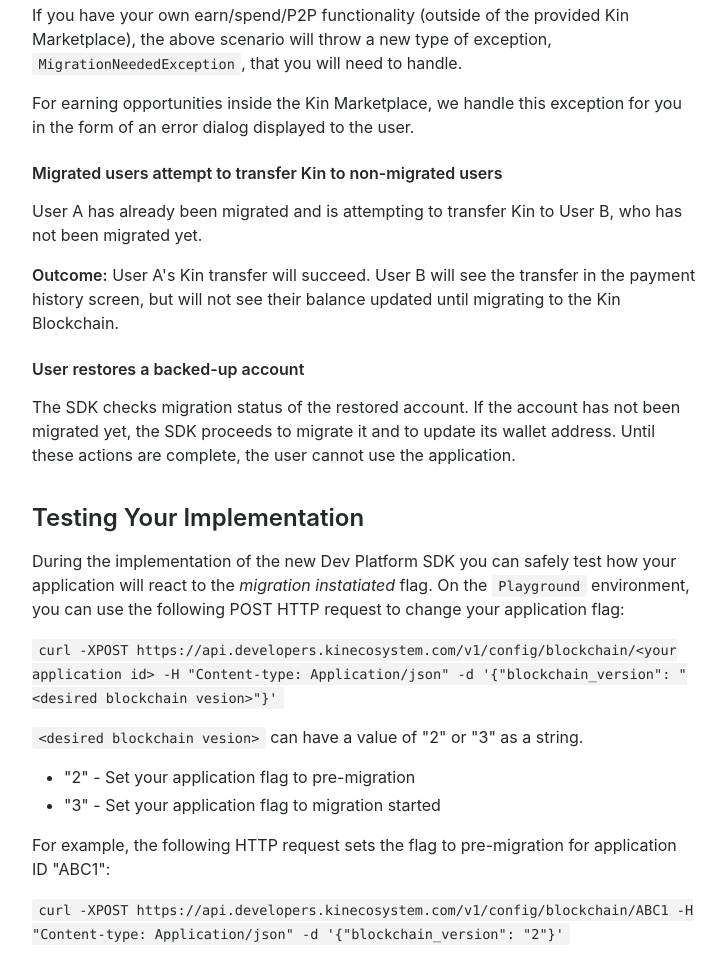
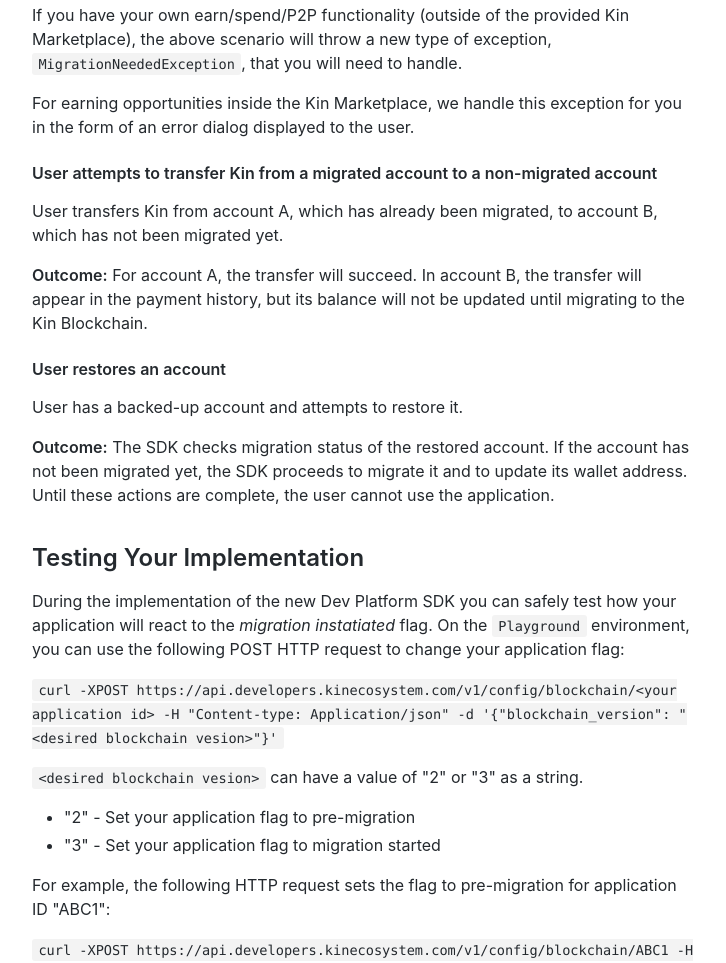
Before and after one commit to kinecosystem/kin-ecosystem-sdk-docs, a plain HTML site: page docs/migration_android.html in a window 1280 px wide. Shown: the part 5044-6007 px from the top of the page, without its empty margins (276-1002 px from the left). Drawn offline with nearby package versions, Linux system fonts and the light colour scheme.

Commit message:
Deploy website
Deploy website version based on c97e899a3fc0b4ca0d8aa7788b53e813057d570c

```diff
--- a/docs/migration_android.html
+++ b/docs/migration_android.html
@@ -178,11 +178,12 @@
 <p><strong>Outcome:</strong> The user will not be able to earn/spend Kins until <code>Kin.start()</code> is called again.</p>
 <p>If you have your own earn/spend/P2P functionality (outside of the provided Kin Marketplace), the above scenario will throw a new type of exception, <code>MigrationNeededException</code>, that you will need to handle.</p>
 <p>For earning opportunities inside the Kin Marketplace, we handle this exception for you in the form of an error dialog displayed to the user.</p>
-<h4><a class="anchor" aria-hidden="true" id="migrated-users-attempt-to-transfer-kin-to-non-migrated-users"></a><a href="#migrated-users-attempt-to-transfer-kin-to-non-migrated-users" aria-hidden="true" class="hash-link"><svg class="hash-link-icon" aria-hidden="true" height="16" version="1.1" viewBox="0 0 16 16" width="16"><path fill-rule="evenodd" d="M4 9h1v1H4c-1.5 0-3-1.69-3-3.5S2.55 3 4 3h4c1.45 0 3 1.69 3 3.5 0 1.41-.91 2.72-2 3.25V8.59c.58-.45 1-1.27 1-2.09C10 5.22 8.98 4 8 4H4c-.98 0-2 1.22-2 2.5S3 9 4 9zm9-3h-1v1h1c1 0 2 1.22 2 2.5S13.98 12 13 12H9c-.98 0-2-1.22-2-2.5 0-.83.42-1.64 1-2.09V6.25c-1.09.53-2 1.84-2 3.25C6 11.31 7.55 13 9 13h4c1.45 0 3-1.69 3-3.5S14.5 6 13 6z"></path></svg></a>Migrated users attempt to transfer Kin to non-migrated users</h4>
-<p>User A has already been migrated and is attempting to transfer Kin to User B, who has not been migrated yet.</p>
-<p><strong>Outcome:</strong> User A's Kin transfer will succeed. User B will see the transfer in the payment history screen, but will not see their balance updated until migrating to the Kin Blockchain.</p>
-<h4><a class="anchor" aria-hidden="true" id="user-restores-a-backed-up-account"></a><a href="#user-restores-a-backed-up-account" aria-hidden="true" class="hash-link"><svg class="hash-link-icon" aria-hidden="true" height="16" version="1.1" viewBox="0 0 16 16" width="16"><path fill-rule="evenodd" d="M4 9h1v1H4c-1.5 0-3-1.69-3-3.5S2.55 3 4 3h4c1.45 0 3 1.69 3 3.5 0 1.41-.91 2.72-2 3.25V8.59c.58-.45 1-1.27 1-2.09C10 5.22 8.98 4 8 4H4c-.98 0-2 1.22-2 2.5S3 9 4 9zm9-3h-1v1h1c1 0 2 1.22 2 2.5S13.98 12 13 12H9c-.98 0-2-1.22-2-2.5 0-.83.42-1.64 1-2.09V6.25c-1.09.53-2 1.84-2 3.25C6 11.31 7.55 13 9 13h4c1.45 0 3-1.69 3-3.5S14.5 6 13 6z"></path></svg></a>User restores a backed-up account</h4>
-<p>The SDK checks migration status of the restored account. If the account has not been migrated yet, the SDK proceeds to migrate it and to update its wallet address. Until these actions are complete, the user cannot use the application.</p>
+<h4><a class="anchor" aria-hidden="true" id="user-attempts-to-transfer-kin-from-a-migrated-account-to-a-non-migrated-account"></a><a href="#user-attempts-to-transfer-kin-from-a-migrated-account-to-a-non-migrated-account" aria-hidden="true" class="hash-link"><svg class="hash-link-icon" aria-hidden="true" height="16" version="1.1" viewBox="0 0 16 16" width="16"><path fill-rule="evenodd" d="M4 9h1v1H4c-1.5 0-3-1.69-3-3.5S2.55 3 4 3h4c1.45 0 3 1.69 3 3.5 0 1.41-.91 2.72-2 3.25V8.59c.58-.45 1-1.27 1-2.09C10 5.22 8.98 4 8 4H4c-.98 0-2 1.22-2 2.5S3 9 4 9zm9-3h-1v1h1c1 0 2 1.22 2 2.5S13.98 12 13 12H9c-.98 0-2-1.22-2-2.5 0-.83.42-1.64 1-2.09V6.25c-1.09.53-2 1.84-2 3.25C6 11.31 7.55 13 9 13h4c1.45 0 3-1.69 3-3.5S14.5 6 13 6z"></path></svg></a>User attempts to transfer Kin from a migrated account to a non-migrated account</h4>
+<p>User transfers Kin from account A, which has already been migrated, to account B, which has not been migrated yet.</p>
+<p><strong>Outcome:</strong> For account A, the transfer will succeed. In account B, the transfer will appear in the payment history, but its balance will not be updated until migrating to the Kin Blockchain.</p>
+<h4><a class="anchor" aria-hidden="true" id="user-restores-an-account"></a><a href="#user-restores-an-account" aria-hidden="true" class="hash-link"><svg class="hash-link-icon" aria-hidden="true" height="16" version="1.1" viewBox="0 0 16 16" width="16"><path fill-rule="evenodd" d="M4 9h1v1H4c-1.5 0-3-1.69-3-3.5S2.55 3 4 3h4c1.45 0 3 1.69 3 3.5 0 1.41-.91 2.72-2 3.25V8.59c.58-.45 1-1.27 1-2.09C10 5.22 8.98 4 8 4H4c-.98 0-2 1.22-2 2.5S3 9 4 9zm9-3h-1v1h1c1 0 2 1.22 2 2.5S13.98 12 13 12H9c-.98 0-2-1.22-2-2.5 0-.83.42-1.64 1-2.09V6.25c-1.09.53-2 1.84-2 3.25C6 11.31 7.55 13 9 13h4c1.45 0 3-1.69 3-3.5S14.5 6 13 6z"></path></svg></a>User restores an account</h4>
+<p>User has a backed-up account and attempts to restore it.</p>
+<p><strong>Outcome:</strong> The SDK checks migration status of the restored account. If the account has not been migrated yet, the SDK proceeds to migrate it and to update its wallet address. Until these actions are complete, the user cannot use the application.</p>
 <h2><a class="anchor" aria-hidden="true" id="testing-your-implementation"></a><a href="#testing-your-implementation" aria-hidden="true" class="hash-link"><svg class="hash-link-icon" aria-hidden="true" height="16" version="1.1" viewBox="0 0 16 16" width="16"><path fill-rule="evenodd" d="M4 9h1v1H4c-1.5 0-3-1.69-3-3.5S2.55 3 4 3h4c1.45 0 3 1.69 3 3.5 0 1.41-.91 2.72-2 3.25V8.59c.58-.45 1-1.27 1-2.09C10 5.22 8.98 4 8 4H4c-.98 0-2 1.22-2 2.5S3 9 4 9zm9-3h-1v1h1c1 0 2 1.22 2 2.5S13.98 12 13 12H9c-.98 0-2-1.22-2-2.5 0-.83.42-1.64 1-2.09V6.25c-1.09.53-2 1.84-2 3.25C6 11.31 7.55 13 9 13h4c1.45 0 3-1.69 3-3.5S14.5 6 13 6z"></path></svg></a>Testing Your Implementation</h2>
 <p>During the implementation of the new Dev Platform SDK you can safely test how your application will react to the <em>migration instatiated</em> flag. On the <code>Playground</code> environment, you can use the following POST HTTP request to change your application flag:</p>
 <p><code>curl -XPOST https://api.developers.kinecosystem.com/v1/config/blockchain/&lt;your application id&gt; -H &quot;Content-type: Application/json&quot; -d '{&quot;blockchain_version&quot;: &quot;&lt;desired blockchain vesion&gt;&quot;}'</code></p>
```
